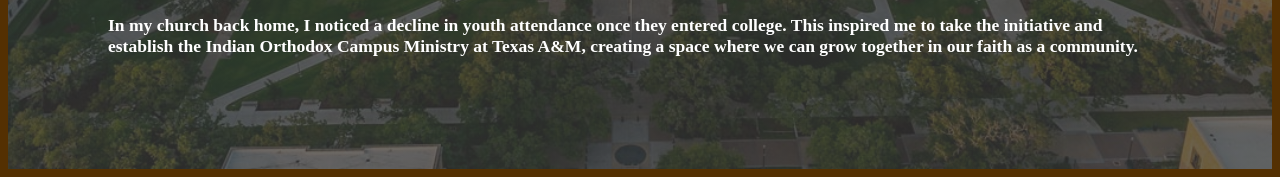
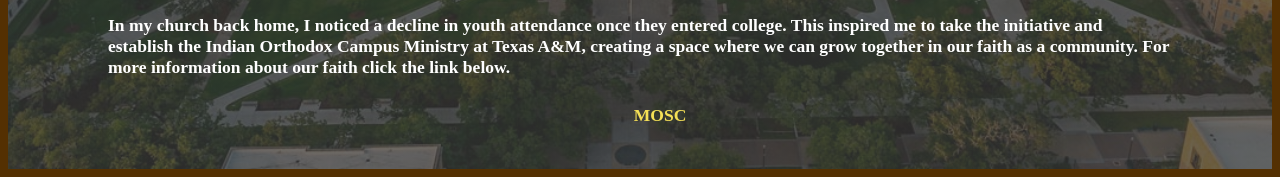
Before and after one commit to CSCE331-Fall2024/personal-website-abelthom, a plain HTML site: page Service.html in a window 1280 px wide. Shown: the part 651-828 px from the top of the page. Drawn offline with Linux system fonts and the light colour scheme.

Commit message:
Edited pages

```diff
--- a/Service.html
+++ b/Service.html
@@ -22,7 +22,12 @@
   </div>
   <div class = "paragraph">
     <h3>In my church back home, I noticed a decline in youth attendance once they entered college. This inspired me to take the initiative and establish the Indian Orthodox Campus Ministry at Texas A&M, creating
-      a space where we can grow together in our faith as a community.
+      a space where we can grow together in our faith as a community. For more information about our faith click the link below.
+      <div class = "content">
+        <ul>
+          <li><a href = "https://mosc.in">MOSC</a></li>
+        </ul>
+      </div>
     </h3>
   </div>
 </div>
```
Also changed, not shown: index.html (+2 -2 lines).
